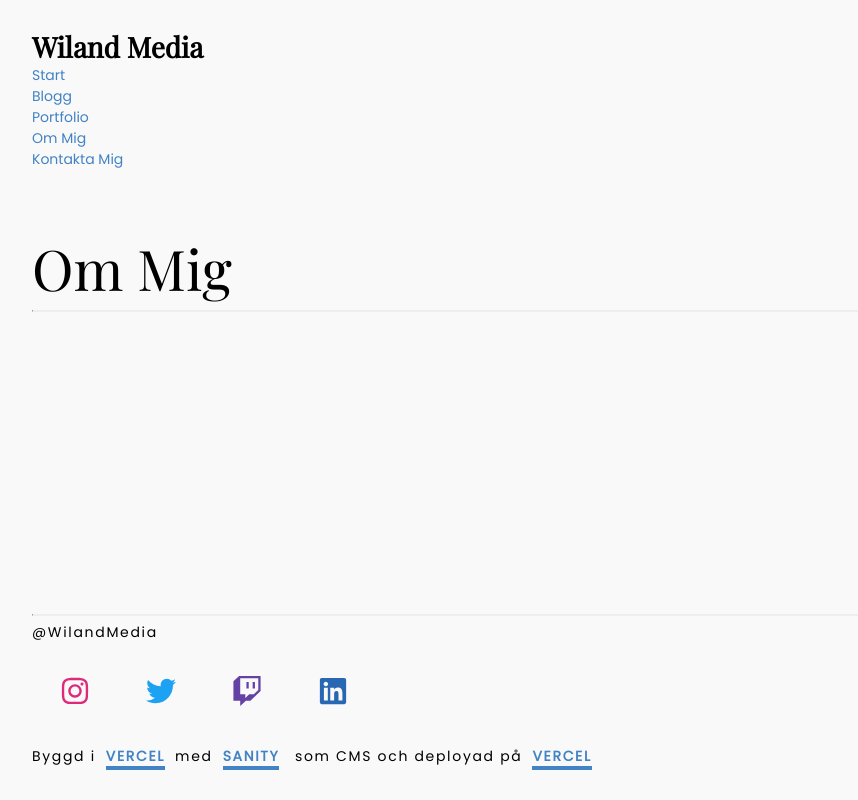
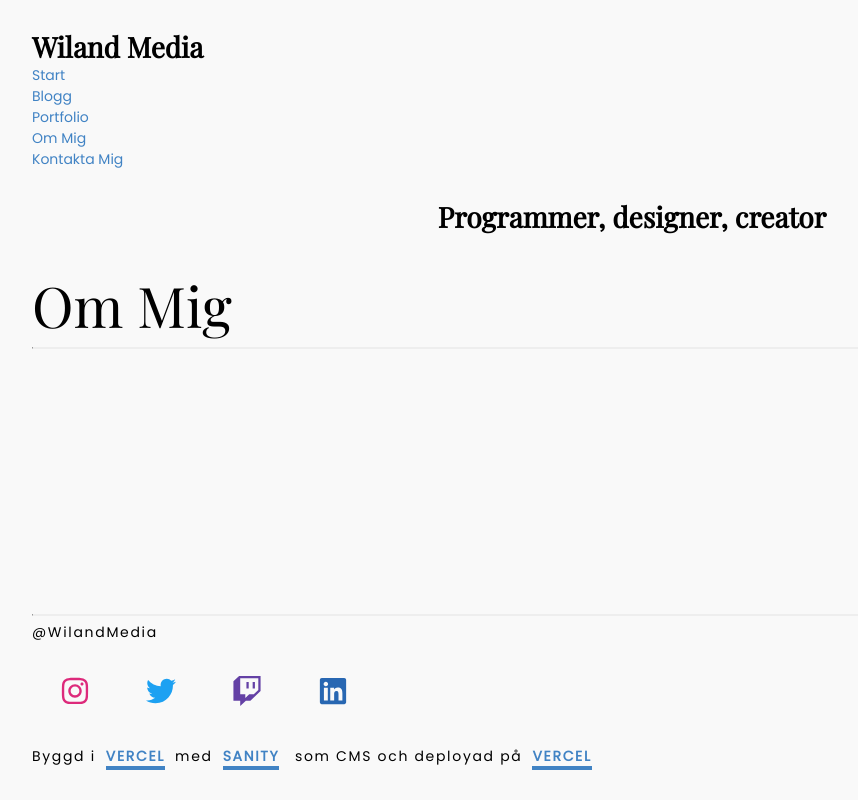
Before and after one commit to MarkusWiland/portfolio, a Next.js app: page /about in a window 1280 px wide. Shown: the whole page, without its empty margins (8-866 px from the left). Built offline with nearby package versions, Linux system fonts and the light colour scheme.

Commit message:
added new in title

```diff
--- a/pages/about.js
+++ b/pages/about.js
@@ -7,6 +7,7 @@ export default function about() {
         <title>Om Mig | Wiland Media</title>
         <link rel='icon' href='/favicon.ico' />
       </Head>
+      <h3 className='text-center'>Programmer, designer, creator</h3>
       <section className='section'>
         <h1>Om Mig</h1>
         <hr className='hr' />
--- a/pages/blog.js
+++ b/pages/blog.js
@@ -10,6 +10,7 @@ export default function blog({ allPosts }) {
         <title>Blogg | Wiland Media</title>
         <link rel='icon' href='/favicon.ico' />
       </Head>
+      <h3 className='text-center'>Programmer, designer, creator</h3>
       <h1>Blogg</h1>
       <hr className='hr' />
       <section className='section'>
--- a/pages/contact.js
+++ b/pages/contact.js
@@ -13,6 +13,7 @@ export default function contact() {
         <title>Kontakta Mig | Wiland Media</title>
         <link rel='icon' href='/favicon.ico' />
       </Head>
+      <h3 className='text-center'>Programmer, designer, creator</h3>
       <h1 className='headline'>Kontakta mig</h1>
       <hr className='hr' />
       <form onSubmit={handleSubmit(onSubmit)} className={styles.form}>
--- a/pages/portfolio.js
+++ b/pages/portfolio.js
@@ -9,10 +9,10 @@ export default function portfolio({ allPosts }) {
         <title>Portfolio | Wiland Media</title>
         <link rel='icon' href='/favicon.ico' />
       </Head>
-      <section className='section'>
+      <h3 className='text-center'>Programmer, designer, creator</h3>
       <h1>Portfolio</h1>
       <hr className='hr' />
-        <main className='section'>
+      <section className='section'>
         <div className='grid'>
           {posts &&
             posts.map((portfolio) => (
@@ -28,7 +28,6 @@ export default function portfolio({ allPosts }) {
               </div>
             ))}
         </div>
-        </main>
       </section>
       <style jsx scoped>
         {`
--- a/styles/Postlist.module.css
+++ b/styles/Postlist.module.css
@@ -44,3 +44,6 @@
 .excerpt {
   font-size: large;
 }
+.postlist__container:first-of-type {
+  margin-top: 4rem;
+}
--- a/styles/globals.css
+++ b/styles/globals.css
@@ -57,6 +57,9 @@ h3 {
 h4 {
   font-size: 1.6rem;
   font-weight: 700;
+}
+.text-center {
+  text-align: center;
 }
 .hr {
   border-top: 1px solid #eeeeee;
```
Lines whose indentation alone changed are shown as unchanged.
